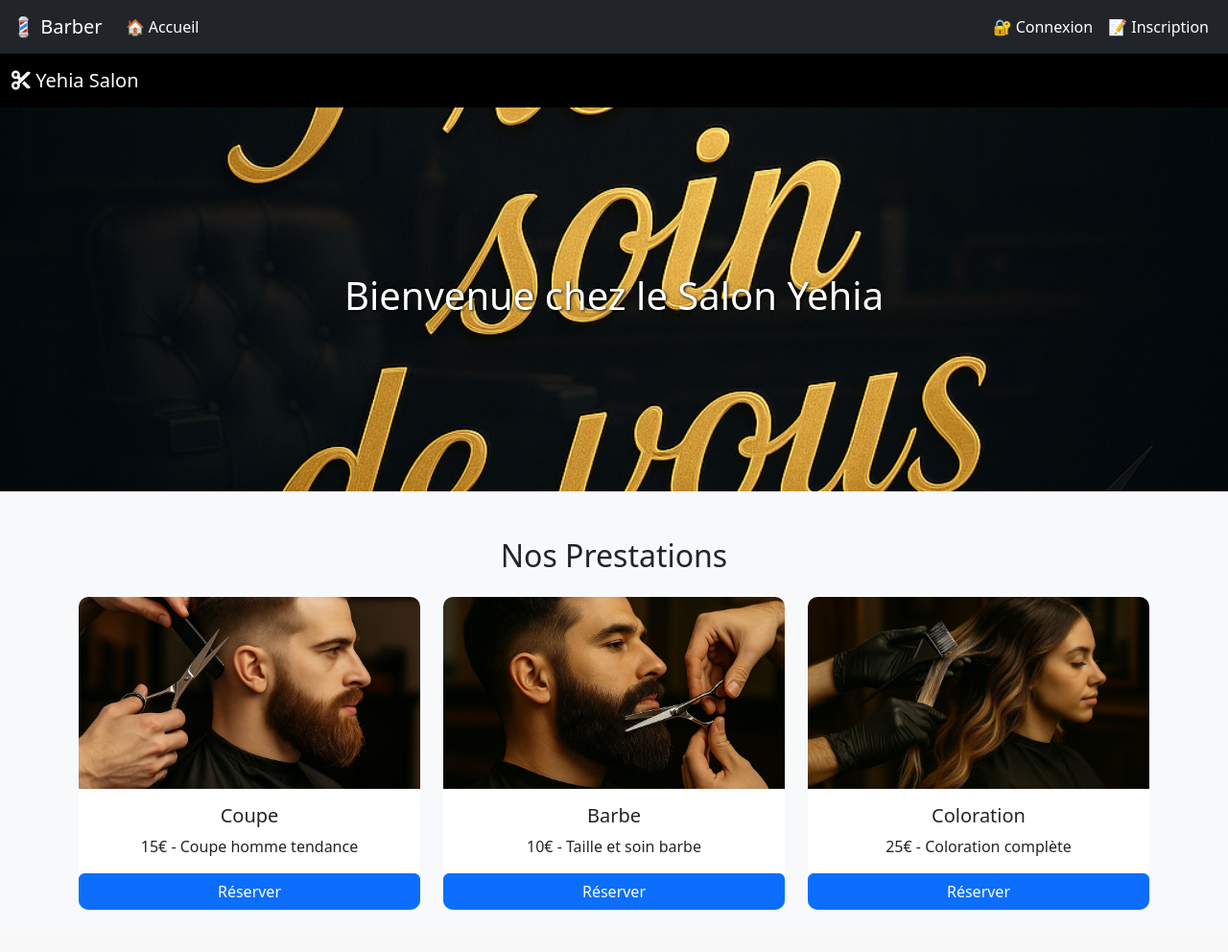
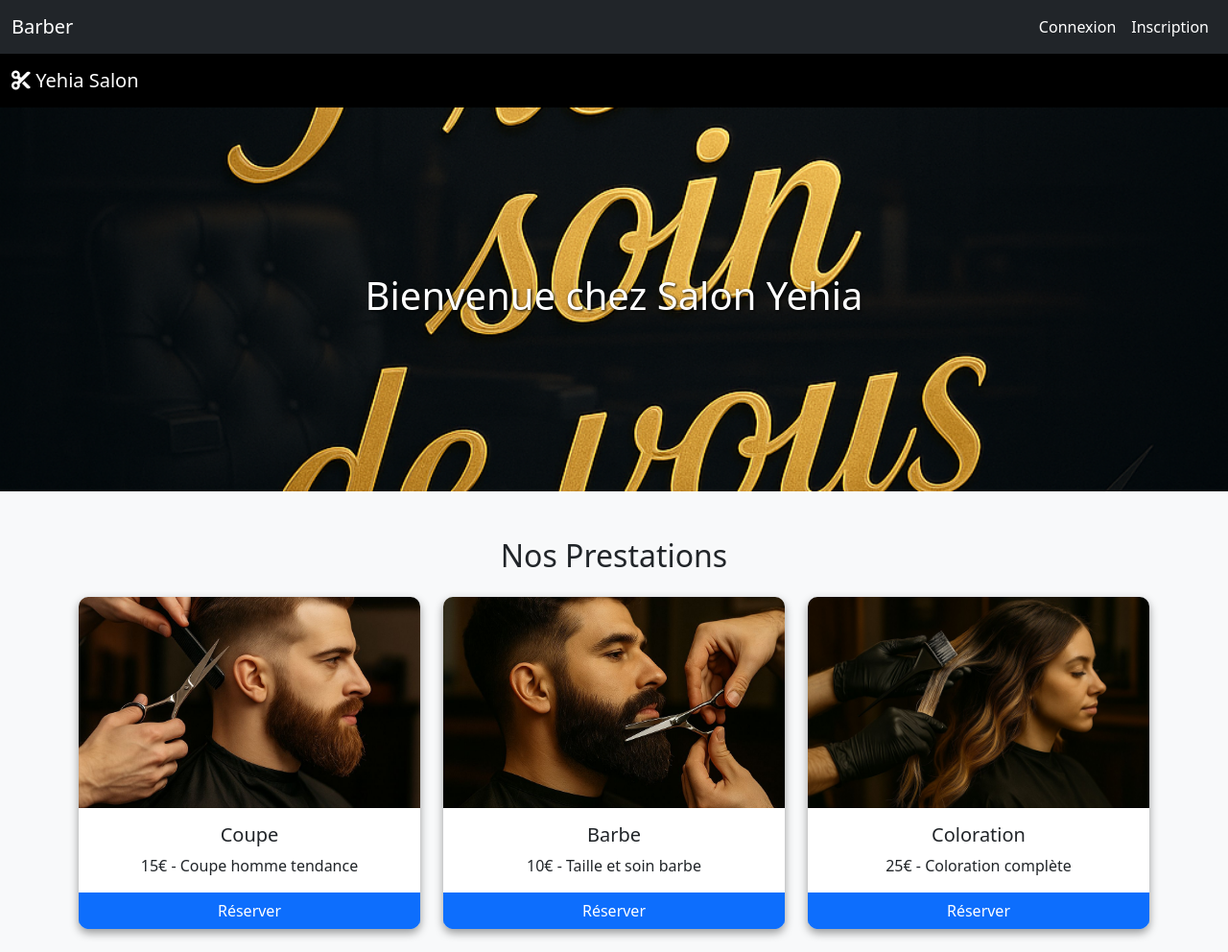
Before and after one commit to YEHIA060606/Yehia, a PHP site: page / in a window 1280 px wide. Shown: the whole page at 96% size. Before the commit the page ends 948 px from the top, so only its background shows below. Run offline with PHP 8.4, Linux system fonts and the light colour scheme.

Commit message:
5eme commit

```diff
--- a/contact.php
+++ b/contact.php
@@ -45,5 +45,8 @@ if ($_SERVER['REQUEST_METHOD'] === 'POST') {
       <button type="submit" class="btn btn-primary w-100">Envoyer</button>
     </form>
   </div>
+      <div class="text-center mt-4">
+        <a href="welcome.php" class="btn btn-outline-light">Retour à l'accueil</a>
+    </div>
 </body>
 </html>
--- a/index.php
+++ b/index.php
@@ -10,12 +10,15 @@
   body {
     background-color: #f8f9fa;
   }
+
   .navbar {
     background-color: #000;
   }
+
   .navbar a {
     color: white !important;
   }
+
   .hero {
     background: url('assets/background.png') no-repeat center center;
     background-size: cover;
@@ -26,14 +29,38 @@
     color: white;
     text-shadow: 1px 1px 3px black;
   }
+
   .prestation-card {
+    background-color: transparent; /* pas de fond blanc */
     border: none;
     border-radius: 10px;
     overflow: hidden;
+    box-shadow: 0 4px 10px rgba(0,0,0,0.4); /* joli effet */
+    transition: transform 0.3s ease;
+    height: 100%; /* chaque carte prend toute la hauteur */
+    display: flex;
+    flex-direction: column;
   }
+
+  .prestation-card:hover {
+    transform: scale(1.03);
+  }
+
   .prestation-card img {
-      height: 200px;
+    width: 100%;
+    height: 220px;
     object-fit: cover;
+  }
+
+  .prestation-card .card-body {
+    flex-grow: 1;
+    background-color: #fff;
+    padding: 1rem;
+  }
+
+  .prestation-card .btn {
+    border-radius: 0;
+    width: 100%;
   }
 </style>
 </head>
@@ -45,7 +72,7 @@
 </nav>
 
 <header class="hero text-center">
-  <h1>Bienvenue chez le Salon Yehia</h1>
+  <h1>Bienvenue chez Salon Yehia</h1>
 </header>
 
 <section class="container mt-5">
--- a/navbar.php
+++ b/navbar.php
@@ -1,7 +1,7 @@
 <?php if (session_status() === PHP_SESSION_NONE) session_start(); ?>
 <nav class="navbar navbar-expand-lg navbar-dark bg-dark">
   <div class="container-fluid">
-    <a class="navbar-brand" href="index.php">💈 Barber</a>
+    <a class="navbar-brand" href="index.php"> Barber</a>
     <button class="navbar-toggler" type="button" data-bs-toggle="collapse" data-bs-target="#navbarNav"
       aria-controls="navbarNav" aria-expanded="false" aria-label="Toggle navigation">
       <span class="navbar-toggler-icon"></span>
@@ -9,10 +9,7 @@
 
     <div class="collapse navbar-collapse" id="navbarNav">
       <ul class="navbar-nav me-auto">
-        <!-- Accueil (pour tous) -->
-        <li class="nav-item">
-          <a class="nav-link" href="index.php">🏠 Accueil</a>
-        </li>
+
 
         <!-- Lien pour les clients connectés -->
         <?php if (isset($_SESSION['user_role']) && $_SESSION['user_role'] === 'client'): ?>
@@ -24,10 +21,10 @@
         <!-- Lien pour les admins -->
         <?php if (isset($_SESSION['user_role']) && $_SESSION['user_role'] === 'admin'): ?>
           <li class="nav-item">
-            <a class="nav-link" href="admin/admin_rendezvous.php">🛠 Gérer les rendez-vous</a>
+            <a class="nav-link" href="admin/admin_rendezvous.php"> Gérer les rendez-vous</a>
           </li>
           <li class="nav-item">
-            <a class="nav-link" href="admin/gerer_utilisateurs.php">👥 Gérer les utilisateurs</a>
+            <a class="nav-link" href="admin/gerer_utilisateurs.php"> Gérer les utilisateurs</a>
           </li>
         <?php endif; ?>
       </ul>
@@ -36,14 +33,14 @@
         <!-- Affichage login / logout -->
         <?php if (isset($_SESSION['user_id'])): ?>
           <li class="nav-item">
-            <a class="nav-link" href="logout.php">🚪 Déconnexion</a>
+            <a class="nav-link" href="logout.php"> Déconnexion</a>
           </li>
         <?php else: ?>
           <li class="nav-item">
-            <a class="nav-link" href="login.php">🔐 Connexion</a>
+            <a class="nav-link" href="login.php"> Connexion</a>
           </li>
           <li class="nav-item">
-            <a class="nav-link" href="register.php">📝 Inscription</a>
+            <a class="nav-link" href="register.php"> Inscription</a>
           </li>
         <?php endif; ?>
       </ul>
--- a/prestations.php
+++ b/prestations.php
@@ -23,9 +23,6 @@ session_start();
     }
   </style>
 </head>
-<a href="/Yehia/welcome.php" style="position: fixed; top: 10px; left: 10px; background-color: #444; color: white; padding: 10px; border-radius: 5px; text-decoration: none;">
-    ⬅ Retour à l'accueil
-</a>
 <body class="p-4">
   <div class="container">
     <h1 class="mb-4 text-center">Nos Prestations</h1>
@@ -62,5 +59,8 @@ session_start();
       </div>
     </div>
   </div>
+      <div class="text-center mt-4">
+        <a href="welcome.php" class="btn btn-outline-light">Retour à l'accueil</a>
+    </div>
 </body>
 </html>
--- a/register.php
+++ b/register.php
@@ -36,7 +36,7 @@ if ($_SERVER['REQUEST_METHOD'] === 'POST') {
 </head>
 <body>
 
-<a href="/Yehia/index.php" style="position: fixed; top: 10px; left: 10px; background-color: #444; color: white; padding: 10px; border-radius: 5px; text-decoration: none;">
+<a href="index.php" style="position: fixed; top: 10px; left: 10px; background-color: #444; color: white; padding: 10px; border-radius: 5px; text-decoration: none;">
     ⬅ Retour à l'accueil
 </a>
 
```
Also changed, not shown: admin/admin_rendezvous.php (+25 -8 lines), admin/gerer_utilisateurs.php (+17 -4 lines), client/rendezvous.php (+3 -5 lines), login.php (+4 -6 lines). Lines whose indentation alone changed are shown as unchanged.
